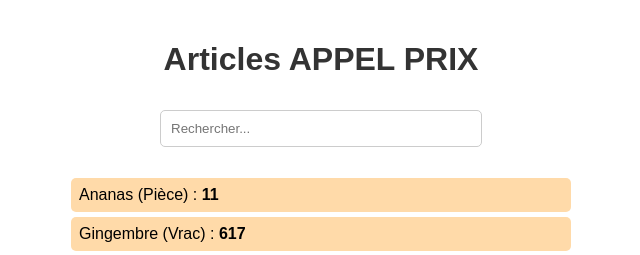
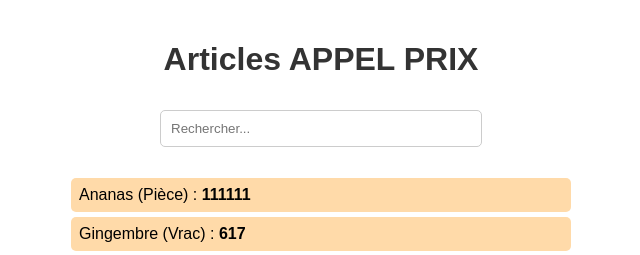
Before and after one commit to Horssen3000/ArticlesAPPELPRIX, a plain HTML site: page index.html in a window 1280 px wide. Shown: the top 255 px of the page, 319-959 px from the left. Drawn offline with Linux system fonts and the light colour scheme.

Commit message:
Update index.html

```diff
--- a/index.html
+++ b/index.html
@@ -61,7 +61,7 @@
     <!-- Liste des éléments -->
     <ul id="item-list">
         <!-- Fruits exotiques -->
-        <li class="fruit-exotique">Ananas (Pièce) : <strong>11</strong></li>
+        <li class="fruit-exotique">Ananas (Pièce) : <strong>111111</strong></li>
         <li class="fruit-exotique">Gingembre (Vrac) : <strong>617</strong></li>
         <li class="fruit-exotique">Manioc (Vrac) : <strong>526</strong></li>
         <li class="fruit-exotique">Banane plantain (Vrac) : <strong>622</strong></li>
```
